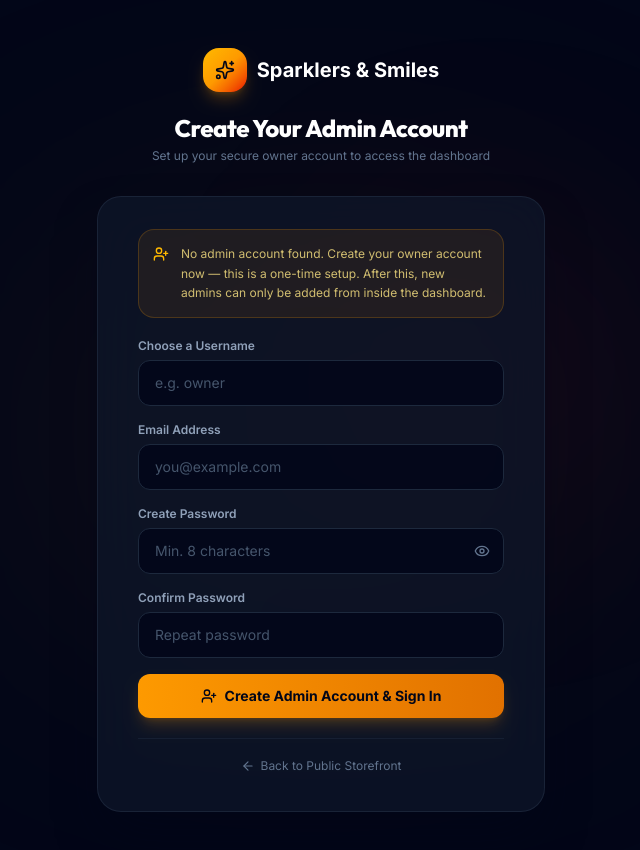
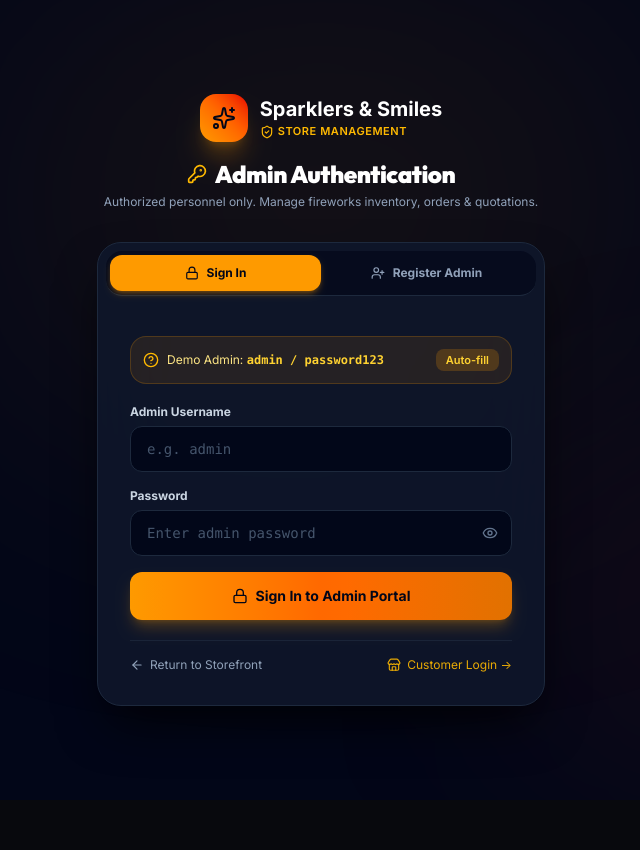
Before and after one commit to Anjali-Reddy07/fireworks-business-app, a Next.js app: page /admin/login in a window 1280 px wide. Shown: the top 850 px of the page, without its empty margins (319-959 px from the left). After the commit the page ends 800 px from the top, so only its background shows below. Built offline with nearby package versions, Linux system fonts and the light colour scheme.

Commit message:
feat: separate dedicated Admin Login page at /admin/login with demo helper and updated navigation

```diff
--- a/src/app/admin/login/page.tsx
+++ b/src/app/admin/login/page.tsx
@@ -1,18 +1,32 @@
 'use client';
 
-import React, { useState, useEffect } from 'react';
+import React, { useState } from 'react';
 import { useRouter } from 'next/navigation';
 import Link from 'next/link';
-import { Lock, Sparkles, ArrowLeft, AlertCircle, Loader2, UserPlus, Eye, EyeOff } from 'lucide-react';
+import {
+  ShieldCheck,
+  Sparkles,
+  ArrowLeft,
+  AlertCircle,
+  Loader2,
+  UserPlus,
+  Eye,
+  EyeOff,
+  Lock,
+  KeyRound,
+  CheckCircle2,
+  Store,
+  HelpCircle
+} from 'lucide-react';
 import { BUSINESS_CONFIG } from '@/lib/data/sample-products';
 
-type Mode = 'loading' | 'login' | 'setup';
+type AuthMode = 'login' | 'setup';
 
 export default function AdminLoginPage() {
   const router = useRouter();
-  const [mode, setMode] = useState<Mode>('loading');
+  const [mode, setMode] = useState<AuthMode>('login');
 
-  // Setup fields
+  // Form fields
   const [username, setUsername] = useState('');
   const [email, setEmail] = useState('');
   const [password, setPassword] = useState('');
@@ -21,19 +35,24 @@ export default function AdminLoginPage() {
 
   const [loading, setLoading] = useState(false);
   const [error, setError] = useState<string | null>(null);
+  const [success, setSuccess] = useState<string | null>(null);
 
-  // Check if any admin exists yet
-  useEffect(() => {
-    fetch('/api/admin/register')
-      .then((r) => r.json())
-      .then((d) => setMode(d.hasAdmin ? 'login' : 'setup'))
-      .catch(() => setMode('login'));
-  }, []);
+  const resetMessages = () => {
+    setError(null);
+    setSuccess(null);
+  };
 
-  // ── Login ────────────────────────────────────────────────────────────────
+  // 1-Click Fill Demo Credentials
+  const fillDemoCredentials = () => {
+    setUsername('admin');
+    setPassword('password123');
+    resetMessages();
+  };
+
+  // ── Handle Login ──────────────────────────────────────────────────────────
   const handleLogin = async (e: React.FormEvent) => {
     e.preventDefault();
-    setError(null);
+    resetMessages();
     setLoading(true);
     try {
       const res = await fetch('/api/admin/login', {
@@ -42,26 +61,30 @@ export default function AdminLoginPage() {
         body: JSON.stringify({ username, password }),
       });
       const data = await res.json();
-      if (!res.ok) throw new Error(data.error || 'Invalid credentials');
+      if (!res.ok) throw new Error(data.error || 'Invalid administrator credentials');
+
+      setSuccess('Access verified! Entering administration portal...');
+      setTimeout(() => {
         router.push('/admin');
         router.refresh();
+      }, 1000);
     } catch (err: unknown) {
-      setError(err instanceof Error ? err.message : 'Login failed');
+      setError(err instanceof Error ? err.message : 'Login failed. Please check credentials.');
     } finally {
       setLoading(false);
     }
   };
 
-  // ── First-time Setup ─────────────────────────────────────────────────────
+  // ── Handle Setup / Register ───────────────────────────────────────────────
   const handleSetup = async (e: React.FormEvent) => {
     e.preventDefault();
-    setError(null);
+    resetMessages();
     if (password !== confirmPassword) {
       setError('Passwords do not match.');
       return;
     }
     if (password.length < 8) {
-      setError('Password must be at least 8 characters.');
+      setError('Password must be at least 8 characters long.');
       return;
     }
     setLoading(true);
@@ -72,189 +95,238 @@ export default function AdminLoginPage() {
         body: JSON.stringify({ username, email, password, confirmPassword }),
       });
       const data = await res.json();
-      if (!res.ok) throw new Error(data.error || 'Registration failed');
+      if (!res.ok) throw new Error(data.error || 'Admin registration failed');
+
+      setSuccess('Admin account created! Entering administration portal...');
+      setTimeout(() => {
         router.push('/admin');
         router.refresh();
+      }, 1000);
     } catch (err: unknown) {
-      setError(err instanceof Error ? err.message : 'Setup failed');
+      setError(err instanceof Error ? err.message : 'Registration failed');
     } finally {
       setLoading(false);
     }
   };
 
-  if (mode === 'loading') {
   return (
-      <div className="min-h-screen bg-slate-950 flex items-center justify-center">
-        <Loader2 className="w-8 h-8 text-amber-400 animate-spin" />
-      </div>
-    );
-  }
-
-  const isSetup = mode === 'setup';
-
-  return (
-    <div className="min-h-screen bg-slate-950 flex flex-col justify-center py-12 px-4 sm:px-6 lg:px-8 relative overflow-hidden">
-      {/* Ambient background glows */}
-      <div className="absolute top-1/2 left-1/2 -translate-x-1/2 -translate-y-1/2 w-[600px] h-[350px] bg-amber-500/8 rounded-full blur-[140px] pointer-events-none" />
-      <div className="absolute top-1/4 right-1/4 w-[300px] h-[300px] bg-red-600/6 rounded-full blur-[120px] pointer-events-none" />
+    <div className="min-h-screen bg-slate-950 flex flex-col justify-center py-12 px-4 sm:px-6 lg:px-8 relative overflow-hidden select-none">
+      {/* Background radial atmosphere */}
+      <div className="absolute top-1/4 left-1/2 -translate-x-1/2 -translate-y-1/2 w-[700px] h-[400px] bg-amber-500/10 rounded-full blur-[150px] pointer-events-none" />
+      <div className="absolute bottom-10 right-10 w-[400px] h-[300px] bg-orange-600/8 rounded-full blur-[130px] pointer-events-none" />
 
       <div className="sm:mx-auto sm:w-full sm:max-w-md relative z-10">
-        {/* Brand */}
+
+        {/* Brand Header */}
         <div className="text-center mb-8">
-          <Link href="/" className="inline-flex items-center gap-2.5 mb-5 group">
-            <div className="w-11 h-11 rounded-2xl bg-gradient-to-br from-amber-400 via-amber-500 to-red-600 flex items-center justify-center shadow-lg shadow-amber-500/25">
-              <Sparkles className="w-5 h-5 text-slate-950" />
+          <Link href="/" className="inline-flex items-center gap-3 mb-4 group">
+            <div className="w-12 h-12 rounded-2xl bg-gradient-to-tr from-amber-500 via-orange-500 to-red-600 flex items-center justify-center shadow-xl shadow-amber-500/25 group-hover:scale-105 transition-all">
+              <Sparkles className="w-6 h-6 text-slate-950" />
             </div>
-            <span className="text-xl font-bold text-white group-hover:text-amber-300 transition-colors">
+            <div className="text-left">
+              <span className="text-xl font-black text-white block group-hover:text-amber-300 transition-colors">
                 {BUSINESS_CONFIG.name}
               </span>
+              <span className="text-[11px] font-semibold text-amber-400 tracking-wider uppercase flex items-center gap-1">
+                <ShieldCheck className="w-3.5 h-3.5 text-amber-400" />
+                Store Management
+              </span>
+            </div>
           </Link>
 
           <div className="space-y-1">
-            <h1 className="text-2xl font-extrabold text-white tracking-tight">
-              {isSetup ? 'Create Your Admin Account' : 'Administrator Portal'}
+            <h1 className="text-2xl font-black text-white tracking-tight flex items-center justify-center gap-2">
+              <KeyRound className="w-5 h-5 text-amber-400" />
+              <span>Admin Authentication</span>
             </h1>
-            <p className="text-xs text-slate-500">
-              {isSetup
-                ? 'Set up your secure owner account to access the dashboard'
-                : 'Secure access to inventory, catalogue & inquiries'}
+            <p className="text-xs text-slate-400">
+              Authorized personnel only. Manage fireworks inventory, orders & quotations.
             </p>
           </div>
         </div>
 
-        {/* Card */}
-        <div className="bg-slate-900/70 backdrop-blur-xl border border-slate-800/80 py-6 sm:py-8 px-4 sm:px-10 rounded-2xl sm:rounded-3xl shadow-2xl shadow-slate-950/50 space-y-5">
+        {/* Card Container */}
+        <div className="bg-slate-900/90 backdrop-blur-2xl border border-slate-800 rounded-3xl shadow-2xl shadow-black/80 overflow-hidden">
 
-          {/* Setup info banner */}
-          {isSetup && (
-            <div className="flex items-start gap-3 p-3.5 rounded-2xl bg-amber-500/8 border border-amber-500/20 text-amber-200/80 text-xs leading-relaxed">
-              <UserPlus className="w-4 h-4 text-amber-400 shrink-0 mt-0.5" />
-              <span>
-                No admin account found. Create your owner account now — this is a one-time setup.
-                After this, new admins can only be added from inside the dashboard.
-              </span>
+          {/* Tab Selector */}
+          <div className="grid grid-cols-2 border-b border-slate-800 bg-slate-950/60 p-1 m-2 rounded-2xl">
+            <button
+              type="button"
+              onClick={() => { setMode('login'); resetMessages(); }}
+              className={`flex items-center justify-center gap-2 py-2.5 rounded-xl text-xs font-bold transition-all cursor-pointer ${
+                mode === 'login'
+                  ? 'bg-amber-500 text-slate-950 shadow-md shadow-amber-500/30'
+                  : 'text-slate-400 hover:text-slate-200'
+              }`}
+            >
+              <Lock className="w-3.5 h-3.5" />
+              <span>Sign In</span>
+            </button>
+
+            <button
+              type="button"
+              onClick={() => { setMode('setup'); resetMessages(); }}
+              className={`flex items-center justify-center gap-2 py-2.5 rounded-xl text-xs font-bold transition-all cursor-pointer ${
+                mode === 'setup'
+                  ? 'bg-amber-500 text-slate-950 shadow-md shadow-amber-500/30'
+                  : 'text-slate-400 hover:text-slate-200'
+              }`}
+            >
+              <UserPlus className="w-3.5 h-3.5" />
+              <span>Register Admin</span>
+            </button>
+          </div>
+
+          <div className="p-6 sm:p-8 space-y-5">
+            {/* Demo Credentials Helper Pill */}
+            {mode === 'login' && (
+              <div className="flex items-center justify-between p-3 rounded-2xl bg-amber-500/10 border border-amber-500/20 text-amber-200 text-xs">
+                <div className="flex items-center gap-2">
+                  <HelpCircle className="w-4 h-4 text-amber-400 shrink-0" />
+                  <span>Demo Admin: <strong className="font-mono text-amber-300">admin / password123</strong></span>
+                </div>
+                <button
+                  type="button"
+                  onClick={fillDemoCredentials}
+                  className="px-2.5 py-1 rounded-lg bg-amber-500/20 hover:bg-amber-500/30 text-amber-300 font-semibold text-[11px] transition-colors cursor-pointer"
+                >
+                  Auto-fill
+                </button>
               </div>
             )}
 
-          {/* Error */}
+            {/* Error Message */}
             {error && (
-            <div className="flex items-center gap-2 p-3 rounded-xl bg-rose-950/40 border border-rose-500/25 text-rose-300 text-xs">
-              <AlertCircle className="w-4 h-4 shrink-0 text-rose-400" />
+              <div className="flex items-start gap-2.5 p-3.5 rounded-xl bg-rose-950/60 border border-rose-500/30 text-rose-300 text-xs animate-in slide-in-from-top-1">
+                <AlertCircle className="w-4 h-4 shrink-0 mt-0.5 text-rose-400" />
                 <span>{error}</span>
               </div>
             )}
 
-          <form onSubmit={isSetup ? handleSetup : handleLogin} className="space-y-4">
+            {/* Success Message */}
+            {success && (
+              <div className="flex items-start gap-2.5 p-3.5 rounded-xl bg-emerald-950/60 border border-emerald-500/30 text-emerald-300 text-xs animate-in slide-in-from-top-1">
+                <CheckCircle2 className="w-4 h-4 shrink-0 mt-0.5 text-emerald-400" />
+                <span>{success}</span>
+              </div>
+            )}
+
+            <form onSubmit={mode === 'setup' ? handleSetup : handleLogin} className="space-y-4">
               {/* Username */}
               <div>
-              <label className="text-xs font-semibold text-slate-400 mb-1.5 block">
-                {isSetup ? 'Choose a Username' : 'Administrator Username'}
+                <label className="text-xs font-bold text-slate-300 mb-1.5 block">
+                  Admin Username
                 </label>
                 <input
-                id="admin-username"
                   type="text"
                   required
                   autoComplete="username"
                   value={username}
                   onChange={(e) => setUsername(e.target.value)}
-                placeholder={isSetup ? 'e.g. owner' : 'Enter username'}
-                className="w-full bg-slate-950/80 border border-slate-800 rounded-xl px-4 py-3 text-sm text-white placeholder-slate-600 focus:outline-none focus:border-amber-500/60 focus:ring-1 focus:ring-amber-500/20 transition-all"
+                  placeholder="e.g. admin"
+                  className="w-full bg-slate-950/90 border border-slate-800 rounded-xl px-4 py-3 text-sm text-white placeholder-slate-600 focus:outline-none focus:border-amber-500 focus:ring-1 focus:ring-amber-500 transition-all font-mono"
                 />
               </div>
 
-            {/* Email (setup only) */}
-            {isSetup && (
+              {/* Email (Setup Mode only) */}
+              {mode === 'setup' && (
                 <div>
-                <label className="text-xs font-semibold text-slate-400 mb-1.5 block">
-                  Email Address
+                  <label className="text-xs font-bold text-slate-300 mb-1.5 block">
+                    Admin Email Address
                   </label>
                   <input
-                  id="admin-email"
                     type="email"
                     required
                     autoComplete="email"
                     value={email}
                     onChange={(e) => setEmail(e.target.value)}
-                  placeholder="you@example.com"
-                  className="w-full bg-slate-950/80 border border-slate-800 rounded-xl px-4 py-3 text-sm text-white placeholder-slate-600 focus:outline-none focus:border-amber-500/60 focus:ring-1 focus:ring-amber-500/20 transition-all"
+                    placeholder="admin@example.com"
+                    className="w-full bg-slate-950/90 border border-slate-800 rounded-xl px-4 py-3 text-sm text-white placeholder-slate-600 focus:outline-none focus:border-amber-500 focus:ring-1 focus:ring-amber-500 transition-all"
                   />
                 </div>
               )}
 
               {/* Password */}
               <div>
-              <label className="text-xs font-semibold text-slate-400 mb-1.5 block">
-                {isSetup ? 'Create Password' : 'Password'}
+                <label className="text-xs font-bold text-slate-300 mb-1.5 block">
+                  Password
                 </label>
                 <div className="relative">
                   <input
-                  id="admin-password"
                     type={showPassword ? 'text' : 'password'}
                     required
-                  autoComplete={isSetup ? 'new-password' : 'current-password'}
+                    autoComplete={mode === 'setup' ? 'new-password' : 'current-password'}
                     value={password}
                     onChange={(e) => setPassword(e.target.value)}
-                  placeholder={isSetup ? 'Min. 8 characters' : 'Enter password'}
-                  className="w-full bg-slate-950/80 border border-slate-800 rounded-xl px-4 py-3 pr-11 text-sm text-white placeholder-slate-600 focus:outline-none focus:border-amber-500/60 focus:ring-1 focus:ring-amber-500/20 transition-all"
+                    placeholder={mode === 'setup' ? 'Min. 8 characters' : 'Enter admin password'}
+                    className="w-full bg-slate-950/90 border border-slate-800 rounded-xl px-4 py-3 pr-11 text-sm text-white placeholder-slate-600 focus:outline-none focus:border-amber-500 focus:ring-1 focus:ring-amber-500 transition-all font-mono"
                   />
                   <button
                     type="button"
                     onClick={() => setShowPassword(!showPassword)}
-                  className="absolute right-3.5 top-1/2 -translate-y-1/2 text-slate-500 hover:text-slate-300 transition-colors"
+                    className="absolute right-3.5 top-1/2 -translate-y-1/2 text-slate-500 hover:text-slate-300 transition-colors cursor-pointer"
                   >
                     {showPassword ? <EyeOff className="w-4 h-4" /> : <Eye className="w-4 h-4" />}
                   </button>
                 </div>
               </div>
 
-            {/* Confirm Password (setup only) */}
-            {isSetup && (
+              {/* Confirm Password (Setup Mode only) */}
+              {mode === 'setup' && (
                 <div>
-                <label className="text-xs font-semibold text-slate-400 mb-1.5 block">
+                  <label className="text-xs font-bold text-slate-300 mb-1.5 block">
                     Confirm Password
                   </label>
                   <input
-                  id="admin-confirm-password"
                     type={showPassword ? 'text' : 'password'}
                     required
                     autoComplete="new-password"
                     value={confirmPassword}
                     onChange={(e) => setConfirmPassword(e.target.value)}
                     placeholder="Repeat password"
-                  className="w-full bg-slate-950/80 border border-slate-800 rounded-xl px-4 py-3 text-sm text-white placeholder-slate-600 focus:outline-none focus:border-amber-500/60 focus:ring-1 focus:ring-amber-500/20 transition-all"
+                    className="w-full bg-slate-950/90 border border-slate-800 rounded-xl px-4 py-3 text-sm text-white placeholder-slate-600 focus:outline-none focus:border-amber-500 focus:ring-1 focus:ring-amber-500 transition-all font-mono"
                   />
                 </div>
               )}
 
-            {/* Submit */}
+              {/* Submit Button */}
               <button
-              id="admin-submit-btn"
                 type="submit"
                 disabled={loading}
-              className="w-full py-3 mt-2 rounded-xl bg-gradient-to-r from-amber-500 to-amber-600 hover:from-amber-400 hover:to-amber-500 text-slate-950 font-bold text-sm shadow-lg shadow-amber-500/20 hover:shadow-amber-500/30 transition-all flex items-center justify-center gap-2 cursor-pointer disabled:opacity-50 disabled:cursor-not-allowed"
+                className="w-full py-3.5 mt-2 rounded-xl bg-gradient-to-r from-amber-500 via-orange-500 to-amber-600 hover:from-amber-400 hover:to-orange-400 text-slate-950 font-black text-sm shadow-lg shadow-amber-500/25 hover:shadow-amber-500/40 hover:scale-[1.01] active:scale-[0.99] transition-all flex items-center justify-center gap-2 cursor-pointer disabled:opacity-50 disabled:cursor-not-allowed"
               >
                 {loading ? (
                   <>
                     <Loader2 className="w-4 h-4 animate-spin" />
-                  <span>{isSetup ? 'Creating Account...' : 'Signing In...'}</span>
+                    <span>Verifying...</span>
                   </>
                 ) : (
                   <>
-                  {isSetup ? <UserPlus className="w-4 h-4" /> : <Lock className="w-4 h-4" />}
-                  <span>{isSetup ? 'Create Admin Account & Sign In' : 'Sign In to Dashboard'}</span>
+                    {mode === 'setup' ? <UserPlus className="w-4 h-4" /> : <Lock className="w-4 h-4" />}
+                    <span>{mode === 'setup' ? 'Create Admin Account' : 'Sign In to Admin Portal'}</span>
                   </>
                 )}
               </button>
             </form>
 
-          <div className="pt-4 border-t border-slate-800/60 text-center">
+            {/* Navigation Footnotes */}
+            <div className="pt-4 border-t border-slate-800/80 flex flex-col sm:flex-row items-center justify-between gap-3 text-xs text-slate-400">
               <Link
                 href="/"
-              className="inline-flex items-center gap-1.5 text-xs text-slate-500 hover:text-slate-300 transition-colors"
+                className="inline-flex items-center gap-1.5 hover:text-amber-400 transition-colors"
               >
                 <ArrowLeft className="w-3.5 h-3.5" />
-              <span>Back to Public Storefront</span>
+                <span>Return to Storefront</span>
               </Link>
+
+              <Link
+                href="/login"
+                className="inline-flex items-center gap-1.5 text-amber-400/90 hover:text-amber-300 transition-colors"
+              >
+                <Store className="w-3.5 h-3.5" />
+                <span>Customer Login &rarr;</span>
+              </Link>
+            </div>
           </div>
         </div>
       </div>
--- a/src/app/login/page.tsx
+++ b/src/app/login/page.tsx
@@ -465,14 +465,22 @@ export default function LoginPage() {
           </div>
         </div>
 
-        {/* Back to storefront */}
-        <div className="mt-6 text-center">
+        {/* Back to storefront and admin portal link */}
+        <div className="mt-6 flex flex-col sm:flex-row items-center justify-between gap-3 text-center">
           <Link
             href="/"
-            className="inline-flex items-center gap-1.5 text-sm text-slate-500 hover:text-amber-400 transition-colors"
+            className="inline-flex items-center gap-1.5 text-xs text-slate-500 hover:text-amber-400 transition-colors"
           >
             <ArrowLeft className="w-3.5 h-3.5" />
             <span>Back to Storefront</span>
+          </Link>
+
+          <Link
+            href="/admin/login"
+            className="inline-flex items-center gap-1.5 text-xs text-amber-400/90 hover:text-amber-300 transition-colors"
+          >
+            <ShieldCheck className="w-3.5 h-3.5 text-amber-400" />
+            <span>Dedicated Admin Portal &rarr;</span>
           </Link>
         </div>
       </div>
--- a/src/components/layout/Navbar.tsx
+++ b/src/components/layout/Navbar.tsx
@@ -140,7 +140,7 @@ export function Navbar({ onOpenInquiry }: NavbarProps) {
                 <span>Sign In</span>
               </Link>
               <Link
-                href="/admin"
+                href="/admin/login"
                 className="inline-flex items-center gap-1 text-[11px] font-medium text-slate-500 hover:text-slate-300 hover:bg-slate-900/80 px-2 py-1.5 rounded-lg transition-colors"
                 title="Admin Control Panel"
               >
@@ -249,7 +249,7 @@ export function Navbar({ onOpenInquiry }: NavbarProps) {
               </Link>
 
               <Link
-                href="/admin"
+                href="/admin/login"
                 onClick={() => setMobileMenuOpen(false)}
                 className="flex items-center justify-center gap-1.5 py-2.5 rounded-xl text-xs font-semibold bg-slate-900 border border-slate-800 text-slate-400 hover:text-white"
               >
--- a/src/lib/auth.ts
+++ b/src/lib/auth.ts
@@ -12,7 +12,15 @@ export interface AdminUser {
 // ─── In-Memory Admin Account Store ─────────────────────────────────────────
 
 class AdminStore {
-  private admins: (AdminUser & { passwordHash: string })[] = [];
+  private admins: (AdminUser & { passwordHash: string })[] = [
+    {
+      id: 'admin-master',
+      username: 'admin',
+      email: 'admin@sparklersandsmiles.com',
+      passwordHash: Buffer.from('password123:fireworks_admin_salt_v2').toString('base64'),
+      createdAt: new Date().toISOString(),
+    },
+  ];
 
   private hashPassword(password: string): string {
     return Buffer.from(password + ':fireworks_admin_salt_v2').toString('base64');
```
Lines whose indentation alone changed are shown as unchanged.
